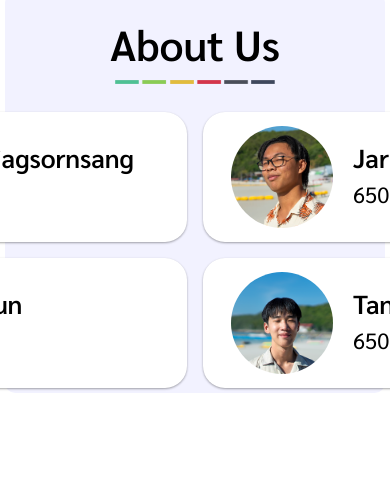
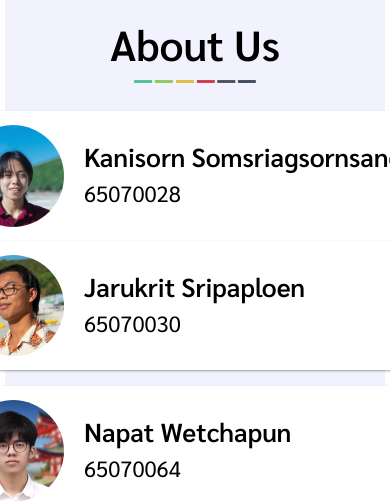
Before and after one commit to Krit789/esp-weather-station, a Nuxt app: page / in a window 390 px wide. Shown: the part 324-826 px from the top of the page. Built offline with nearby package versions, Linux system fonts and the light colour scheme.

Commit message:
Fixed Responsive Design

```diff
--- a/assets/stylesheets/credit.css
+++ b/assets/stylesheets/credit.css
@@ -5,7 +5,7 @@
 }
 
 .rainbow-dash {
-    max-width: 160px;
+    max-width: 122px;
     margin: 0 auto;
 }
 
@@ -25,18 +25,12 @@
     padding: 40px 20px !important;
     border-radius: 32px;
     vertical-align: middle;
-    /*box-shadow: rgba(50, 50, 93, 0.25) 0 px 6 px 12 px - 2 px, rgba(0, 0, 0, 0.3) 0 px 3 px 7 px - 3 px;*/
-    /*background: linear-gradient(to bottom right, rgba(171, 206, 139, 0.71), #d6dec2);*/
     background: rgba(0, 0, 255, 0.05);
     --tile-background-color: unset;
-    /*max-width: 1256px;*/
-
 }
 
 .contact-card-box {
     background: white;
-    /*box-shadow: rgba(0, 0, 0, 0.05) 0px 6px 24px 0px, rgba(0, 0, 0, 0.08) 0px 0px 0px 1px;*/
-    /*box-shadow: rgba(50, 50, 93, 0.25) 0 2px 5px -1px, rgba(0, 0, 0, 0.3) 0 1px 3px -1px !important;*/
     box-shadow: rgba(0, 0, 0, 0.12) 0 1px 3px, rgba(0, 0, 0, 0.24) 0 1px 2px;
     border-radius: 22px !important;
     padding: 14px 28px;
@@ -56,8 +50,6 @@
 }
 
 .profile-img {
-    /*position: absolute;*/
-    /*height: 100%;*/
     border-radius: 50%;
     width: 102px;
     object-fit: cover;
--- a/components/Credit.vue
+++ b/components/Credit.vue
@@ -10,8 +10,8 @@ import '~/assets/stylesheets/global.css';
     <h1 id="About" class="credit-header">About Us</h1>
     <img alt="" class="rainbow-dash" src="/images/rainbow-line.webp">
 
-    <div class="flex flex-col mt-7">
-      <div class="flex flex-row justify-center">
+    <div class="flex flex-col  mt-7">
+      <div class="flex flex-row flex-wrap justify-center">
 
         <div id="Best" class="contact-card-box flex flex-row align-middle">
           <img alt="" class="profile-img" src="/images/credit/28_Bess.webp">
@@ -31,7 +31,7 @@ import '~/assets/stylesheets/global.css';
 
       </div>
 
-      <div class="flex flex-row justify-center mt-4">
+      <div class="flex flex-wrap flex-row justify-center mt-4">
 
         <div id="Best" class="contact-card-box flex flex-row align-middle">
           <img alt="" class="profile-img" src="/images/credit/64_Japan.webp">
```
